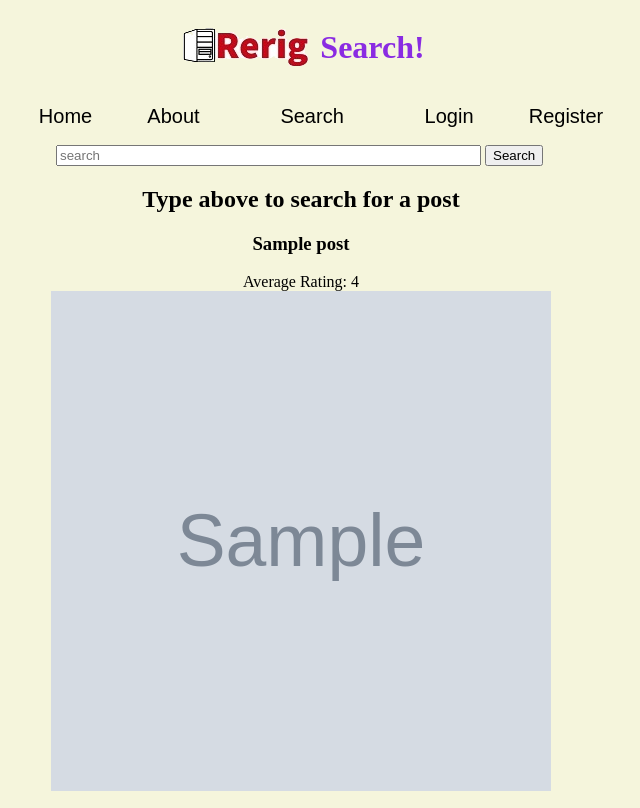
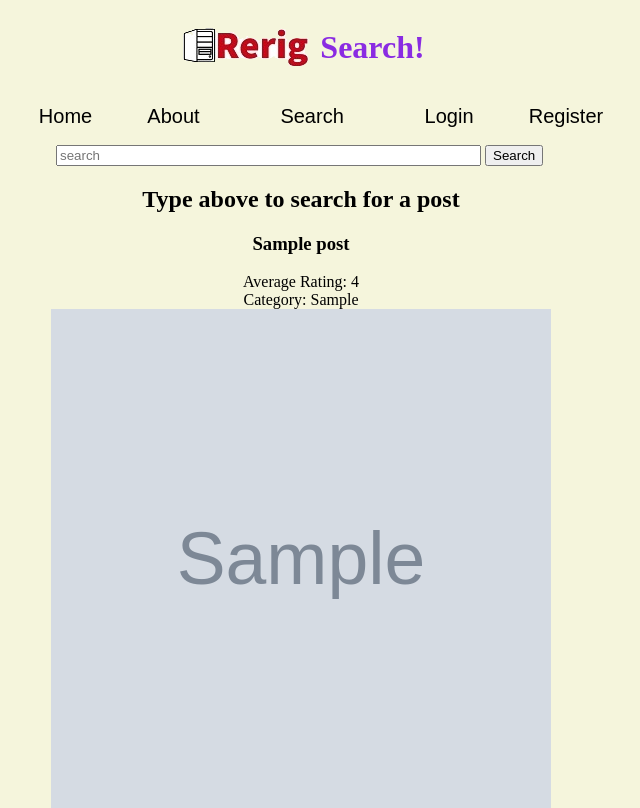
Before and after one commit to CoderRokas/ReRig_project, a Django app: page /rerig/search/ in a window 1280 px wide. Shown: the top 808 px of the page, without its empty margins (339-979 px from the left). Run offline with Django 3.2, Linux system fonts and the light colour scheme; tables that the repository leaves empty hold one stand-in row (values such as "Sample post"); grey boxes marked "Sample" are stand-in pictures.

Commit message:
Added category to under the average rating in index and search templates

```diff
--- a/static/css/base.css
+++ b/static/css/base.css
@@ -183,6 +183,6 @@ body {
     background-color: rgb(224, 224, 190);
 }
 
-.post-display-rating{
+.post-display-details{
     text-align: center;
 }
--- a/templates/rerig/Index.html
+++ b/templates/rerig/Index.html
@@ -20,7 +20,8 @@
             <a href="{% url 'rerig:show_post' post.id %}">
             <div class="post-container">
                 <h3 class="post-title-text">{{ post.title }}</h3>
-                <div class="post-display-rating">Average Rating: {{ post.averageRating }}</div>
+                <div class="post-display-details">Average Rating: {{ post.averageRating }}</div>
+                <div class="post-display-details">Category: {{ post.category }}</div>
                 <div class="post-image">
                     <img id="postImage" src="{{ MEDIA_URL }}{{ post.picture }}" alt="post-picture" />
                 </div>
--- a/templates/rerig/search.html
+++ b/templates/rerig/search.html
@@ -33,7 +33,8 @@
                 <a href="{% url 'rerig:show_post' post.id %}">
                 <div class="post-container">
                     <h3 class="post-title-text">{{ post.title }}</h3>
-                    <div class="post-display-rating">Average Rating: {{ post.averageRating }}</div>
+                    <div class="post-display-details">Average Rating: {{ post.averageRating }}</div>
+                    <div class="post-display-details">Category: {{ post.category }}</div>
                     <div class="post-image">
                         <img id="postImage" src="{{ MEDIA_URL }}{{ post.picture }}" alt="post-picture" />
                     </div>
```
